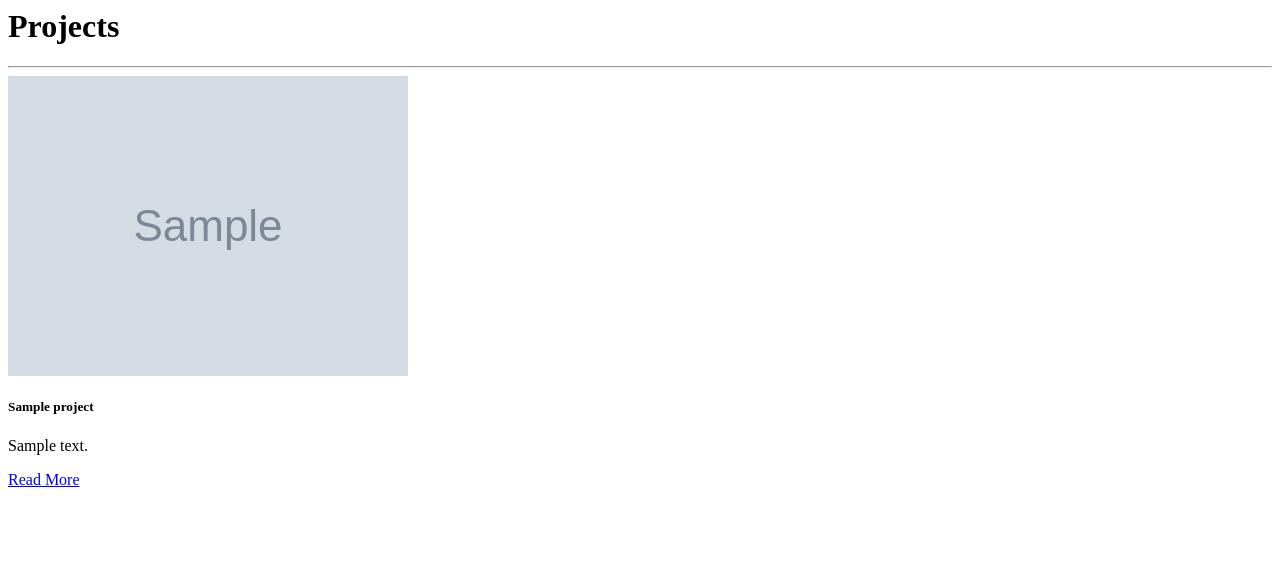
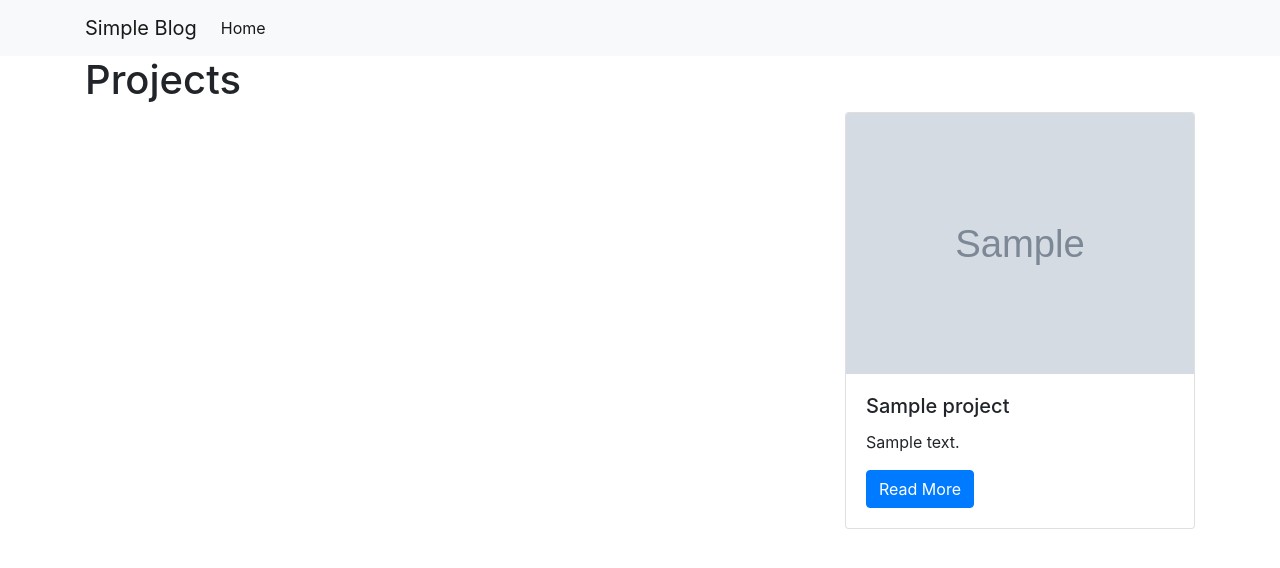
Before and after one commit to liuhui998/simple_blog, a Django app: page /projects/ in a window 1280 px wide. Shown: the top 568 px of the page. Run offline with Django 3.2, Linux system fonts and the light colour scheme; tables that the repository leaves empty hold one stand-in row (values such as "Sample post"); grey boxes marked "Sample" are stand-in pictures; some libraries are stand-ins or nearby versions.

Commit message:
增加了Bootstrap 的样式

```diff
--- a/simple_blog/templates/base.html
+++ b/simple_blog/templates/base.html
@@ -1,2 +1,29 @@
-{% block page_content %}
-{% endblock %}
+<link rel="stylesheet" href="https://stackpath.bootstrapcdn.com/bootstrap/4.1.3/css/bootstrap.min.css" integrity="sha384-MCw98/SFnGE8fJT3GXwEOngsV7Zt27NXFoaoApmYm81iuXoPkFOJwJ8ERdknLPMO" crossorigin="anonymous">
+
+<nav class="navbar navbar-expand-lg navbar-light bg-light">
+    <div class="container">
+        <a class="navbar-brand" href="{% url 'project_index' %}">Simple Blog</a>
+        <button class="navbar-toggler" type="button" data-toggle="collapse" data-target="#navbarSupportedContent" aria-controls="navbarSupportedContent" aria-expanded="false" aria-label="Toggle navigation">
+          <span class="navbar-toggler-icon"></span>
+        </button>
+
+        <div class="collapse navbar-collapse" id="navbarSupportedContent">
+          <ul class="navbar-nav mr-auto">
+            <li class="nav-item active">
+              <a class="nav-link" href="{% url 'project_index' %}">Home</a>
+            </li>
+            <li class="nav-item active">
+            </li>
+          </ul>
+        </div>
+    </div>
+
+</nav>
+
+<div class="container">
+    {% block page_content %}{% endblock %}
+</div>
+
+<script src="https://code.jquery.com/jquery-3.3.1.slim.min.js" integrity="sha384-q8i/X+965DzO0rT7abK41JStQIAqVgRVzpbzo5smXKp4YfRvH+8abtTE1Pi6jizo" crossorigin="anonymous"></script>
+<script src="https://cdnjs.cloudflare.com/ajax/libs/popper.js/1.14.3/umd/popper.min.js" integrity="sha384-ZMP7rVo3mIykV+2+9J3UJ46jBk0WLaUAdn689aCwoqbBJiSnjAK/l8WvCWPIPm49" crossorigin="anonymous"></script>
+<script src="https://stackpath.bootstrapcdn.com/bootstrap/4.1.3/js/bootstrap.min.js" integrity="sha384-ChfqqxuZUCnJSK3+MXmPNIyE6ZbWh2IMqE241rYiqJxyMiZ6OW/JmZQ5stwEULTy" crossorigin="anonymous"></script>
```
